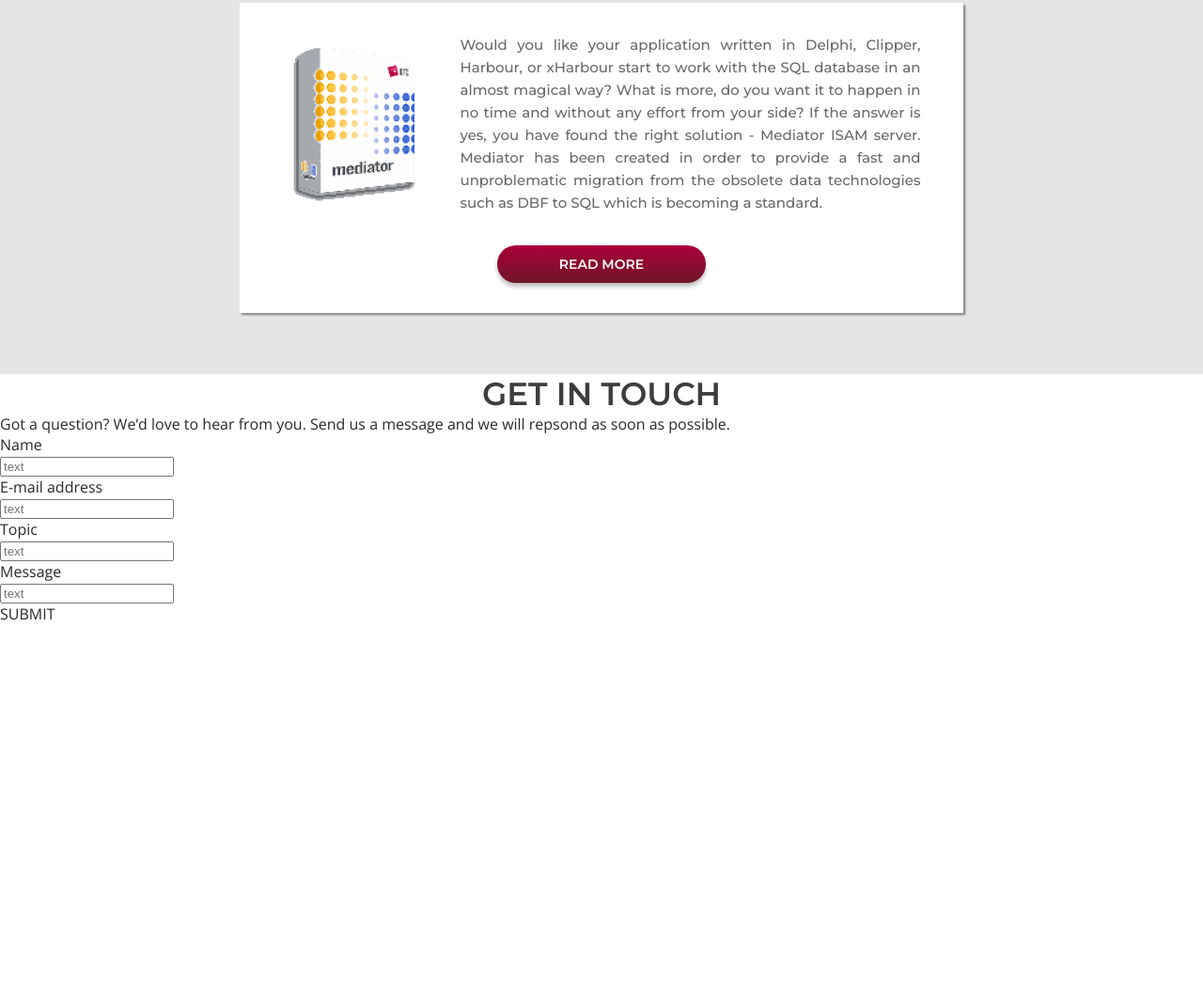
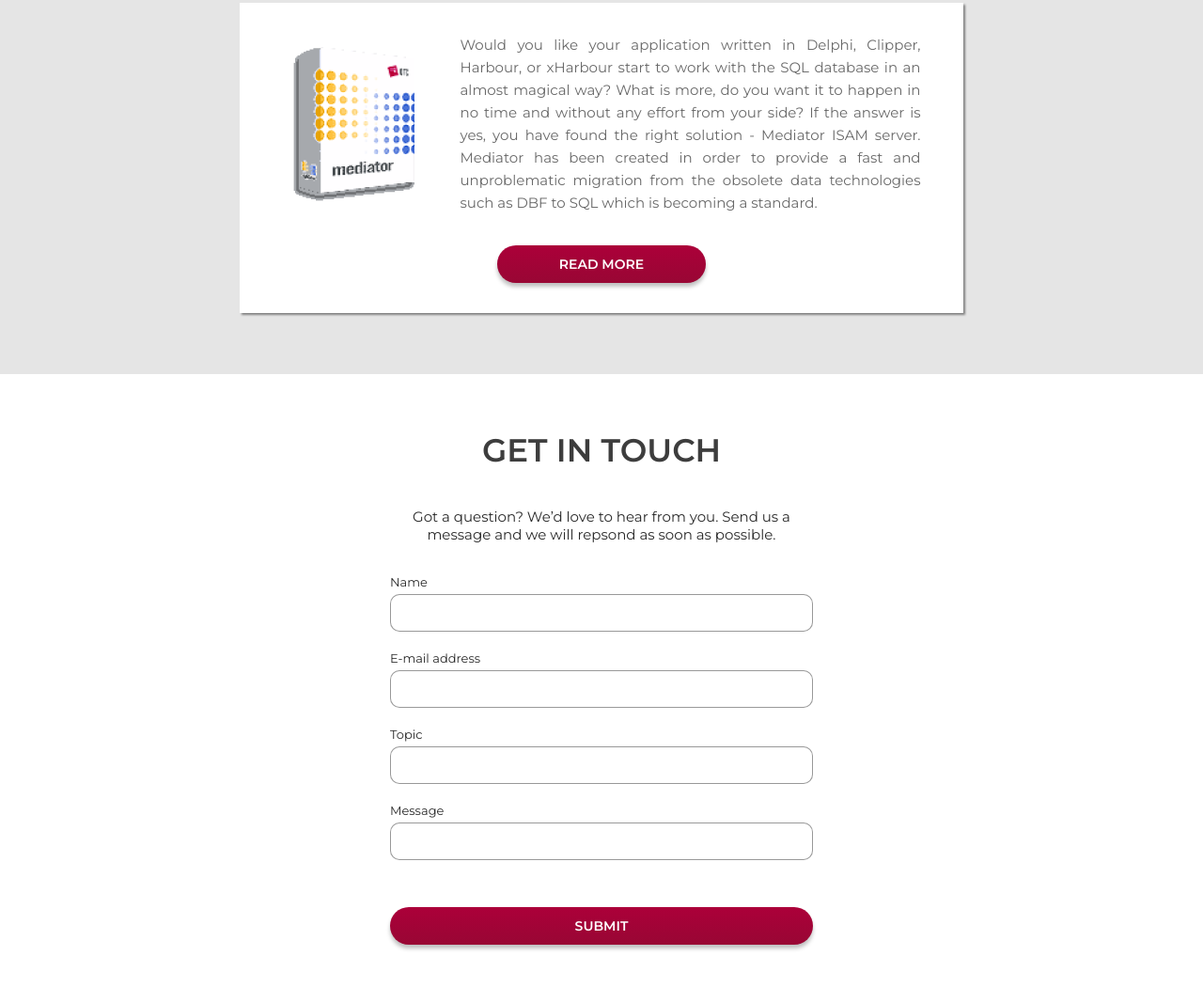
Before and after one commit to nerooc/otc-site-theme, a plain HTML site: page src/index.html in a window 1280 px wide. Shown: the part 1264-2314 px from the top of the page at 94% size. Before the commit the page ends 1928 px from the top, so only its background shows below. Drawn offline with nearby package versions, Linux system fonts and the light colour scheme.

Commit message:
in progress contact section

```diff
--- a/src/index.html
+++ b/src/index.html
@@ -10,7 +10,7 @@
   <link rel="stylesheet" href="./css/style.css">
 
   <!-- fonts -->
-  <link href="https://fonts.googleapis.com/css?family=Montserrat:500,600,700&display=swap" rel="stylesheet">
+  <link href="https://fonts.googleapis.com/css?family=Montserrat:300,400,500,600,700&display=swap" rel="stylesheet">
   <link href="https://fonts.googleapis.com/css?family=Oswald&display=swap" rel="stylesheet">
 
   <!-- scripts -->
@@ -144,35 +144,35 @@
       GET IN TOUCH
     </div>
     <div id="contactForm">
-      <div id ="contactText">
-        Got a question? We’d love to hear from you. Send us a message and we will repsond as soon as possible.
+      <div id="contactText">
+        Got a question? We’d love to hear from you. Send us a <br> message and we will repsond as soon as possible.
       </div>
 
-      <div id ="contactName">
+      <div id="formName">
         Name
       </div>
 
-      <input placeholder= "text" id ="formName">
+      <input placeholder="" id="form">
 
-      <div id ="contactAddress">
+      <div id="formName">
         E-mail address
       </div>
 
-      <input placeholder= "text" id ="formAddress">
+      <input placeholder="" id="form">
 
-      <div id ="contactTopic">
+      <div id="formName">
         Topic
       </div>
 
-      <input placeholder= "text" id ="formTopic">
+      <input placeholder="" id="form">
 
-      <div id ="contactMessage">
+      <div id="formName">
         Message
       </div>
 
-      <input placeholder= "text" id ="formMessage">
+      <input placeholder="" id="form">
 
-      <div id ="formButton">
+      <div class="baseButton">
         SUBMIT
       </div>
 
--- a/src/scss/_base.scss
+++ b/src/scss/_base.scss
@@ -18,7 +18,7 @@
     font-size: 14px;
     font-weight: 600;
     text-transform: uppercase;
-    background-image: linear-gradient($base-color, $gradient);
+    background-image: linear-gradient($base-color 1.9%, $gradient 320.86%);
     width: 222px;
     height: 40px;
     border: none;
--- a/src/scss/_contact.scss
+++ b/src/scss/_contact.scss
@@ -1,26 +1,59 @@
 @import './variables';
 
 #getInTouch {
+    margin: 60px 0 60px 0;
+    display: flex;
+    flex-direction: column;
+    justify-content: center;
+    align-items: center;
+
     #contactForm {
-        #contactText {}
+        display: flex;
+        flex-direction: column;
 
-        #contactName {}
 
-        #formName {}
+        #contactText {
+            font-family: 'Montserrat';
+            font-weight: 400;
+            font-size: 15px;
+            text-align: center;
+            margin: 40px auto 13px;
+        }
 
-        #contactAddress {}
+        #formName {
+            margin-top: 20px;
+            font-family: 'Montserrat';
+            font-weight: 400;
+            font-size: 13px;
+        }
 
-        #formAddress {}
+        input {
+            font-family: 'Montserrat';
+            margin-top: 5px;
+            width: 100%;
+            font-size: 13px;
+            height: 40px;
+            width: 450px;
+            border: 1px solid rgba(0, 0, 0, 0.4);
+            box-sizing: border-box;
+            border-radius: 10px;
+        }
 
-        #contactTopic {}
+        input:focus {
+            outline: none;
+        }
 
-        #formTopic {}
 
-        #contactMessage {}
+        #formMessage {
+            height: 300px;
+        }
 
-        #formMessage {}
-
-        #formButton {}
+        .baseButton {
+            background-color: $base-color;
+            width: 100%;
+            margin-top: 50px;
+            align-self: center;
+        }
 
     }
 }
```
Also changed, not shown: src/css/style.css.
